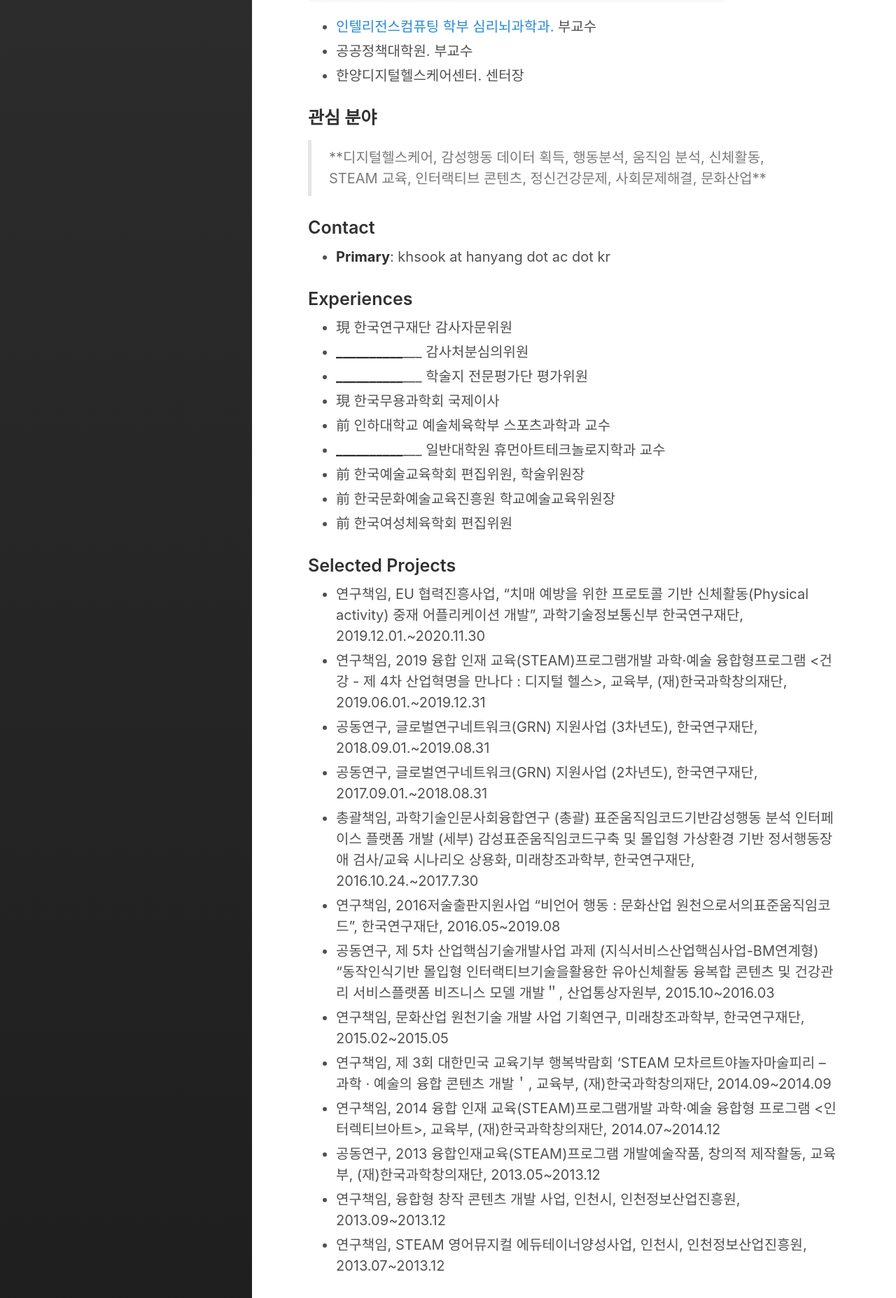
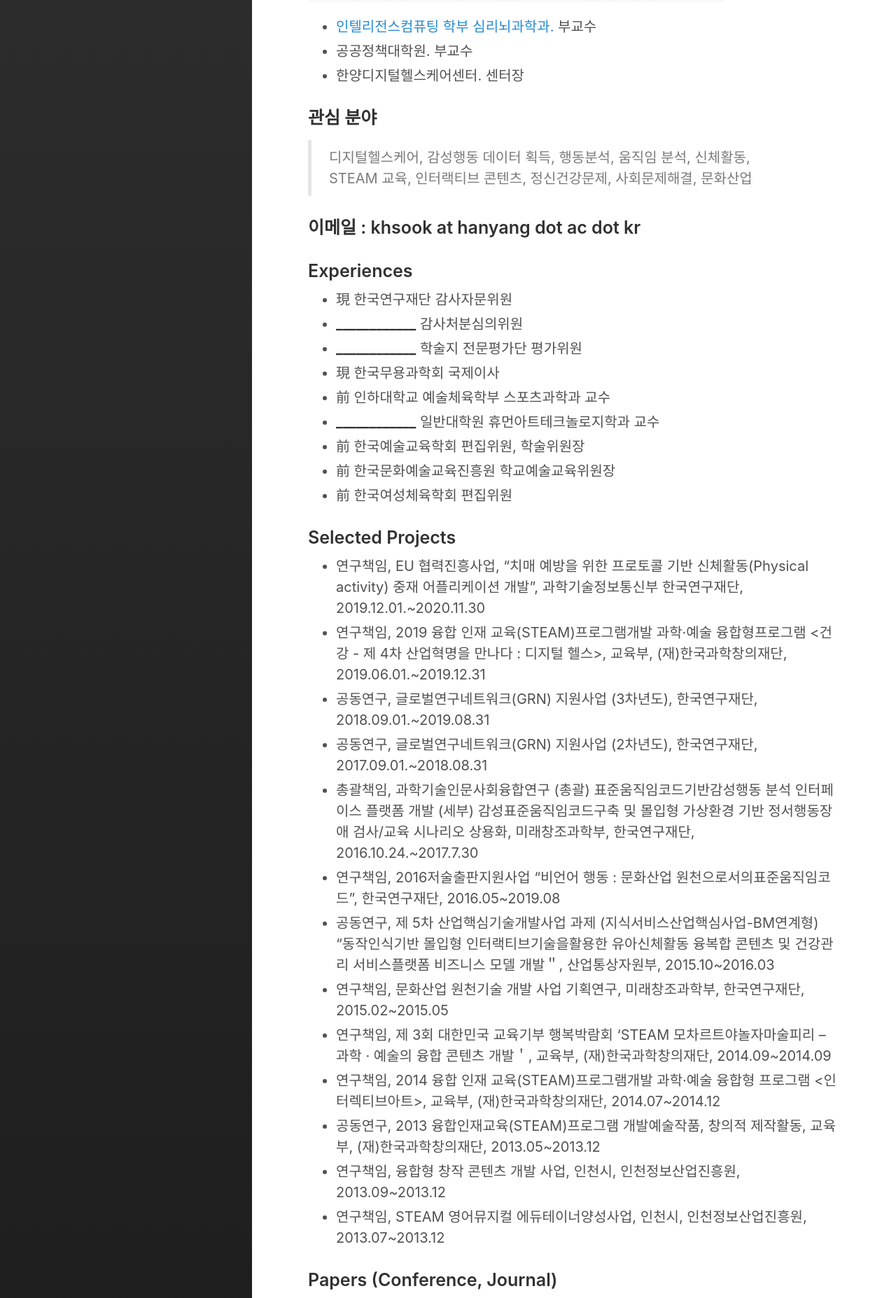
Before and after one commit to Rugger12/hyungsook, a Jekyll site: the page built from _posts/2021-01-07-about-me.md, in a window 1280 px wide. Shown: the part 846-2701 px from the top of the page at 70% size. Built offline with Jekyll 4.4.1, drawn with Linux system fonts in a browser that asks for light colours; some of the changed text lies outside the part shown.

Commit message:
Update 2021-01-07-about-me.md

```diff
--- a/_posts/2021-01-07-about-me.md
+++ b/_posts/2021-01-07-about-me.md
@@ -13,20 +13,20 @@ excerpt_separator:  <!--more-->
 
 ### 관심 분야
 <blockquote>
-  <p>**디지털헬스케어, 감성행동 데이터 획득, 행동분석, 움직임 분석, 신체활동, STEAM 교육, 인터랙티브 콘텐츠, 정신건강문제, 사회문제해결, 문화산업**</p>
+  <p>디지털헬스케어, 감성행동 데이터 획득, 행동분석, 움직임 분석, 신체활동, STEAM 교육, 인터랙티브 콘텐츠, 정신건강문제, 사회문제해결, 문화산업</p>
 </blockquote>
+
+
 <a name="contacts"></a>
-### Contact
-
-* **Primary**: khsook at hanyang dot ac dot kr
+### 이메일 : khsook at hanyang dot ac dot kr
 
 ### Experiences
 *  現 한국연구재단	감사자문위원
-*   _________________________________  감사처분심의위원
-*   _________________________________  학술지 전문평가단 평가위원
+*   ____________________________________  감사처분심의위원
+*   ____________________________________  학술지 전문평가단 평가위원
 *  現 한국무용과학회	국제이사
 *  前 인하대학교 예술체육학부 스포츠과학과 교수
-*  _________________________________ 일반대학원 휴먼아트테크놀로지학과 교수
+*  ____________________________________ 일반대학원 휴먼아트테크놀로지학과 교수
 *  前 한국예술교육학회	편집위원, 학술위원장
 *  前 한국문화예술교육진흥원	학교예술교육위원장
 *  前 한국여성체육학회	편집위원
```
